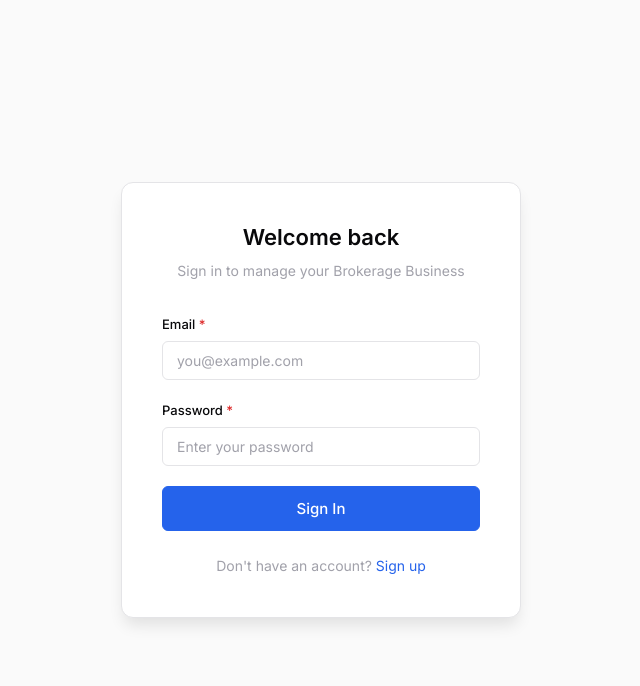
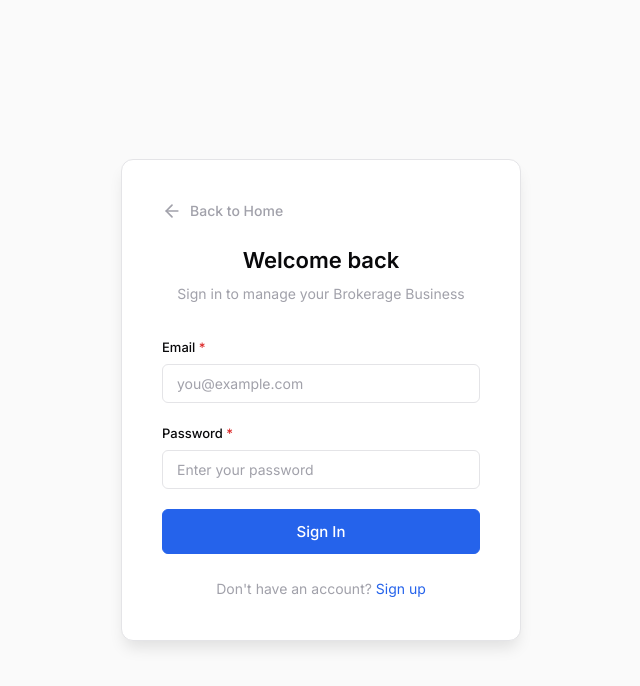
Before and after one commit to devgohel8520/broker-ms, a website: page login.html in a window 1280 px wide. Shown: the whole page, without its empty margins (319-959 px from the left). Drawn offline with Linux system fonts and the light colour scheme.

Commit message:
feat: add back to home link on login and signup pages

```diff
--- a/css/layout.css
+++ b/css/layout.css
@@ -445,6 +445,22 @@
   text-align: center;
   color: var(--text-muted);
   margin-bottom: 32px;
+}
+
+.auth-back-link {
+  display: inline-flex;
+  align-items: center;
+  gap: 8px;
+  color: var(--text-muted);
+  font-size: 14px;
+  font-weight: 500;
+  margin-bottom: 24px;
+  text-decoration: none;
+  transition: color var(--transition-fast);
+}
+
+.auth-back-link:hover {
+  color: var(--accent-primary);
 }
 
 .auth-form {
--- a/js/app.js
+++ b/js/app.js
@@ -91,6 +91,10 @@ const App = {
     }
 
     const content = `
+      <a href="landing.html" class="auth-back-link">
+        <svg xmlns="http://www.w3.org/2000/svg" width="20" height="20" viewBox="0 0 24 24" fill="none" stroke="currentColor" stroke-width="2" stroke-linecap="round" stroke-linejoin="round"><path d="m12 19-7-7 7-7"/><path d="M19 12H5"/></svg>
+        Back to Home
+      </a>
       <h2 class="auth-title">Welcome back</h2>
       <p class="auth-subtitle">Sign in to manage your Brokerage Business</p>
       <form class="auth-form" id="login-form">
@@ -142,6 +146,10 @@ const App = {
     }
 
     const content = `
+      <a href="landing.html" class="auth-back-link">
+        <svg xmlns="http://www.w3.org/2000/svg" width="20" height="20" viewBox="0 0 24 24" fill="none" stroke="currentColor" stroke-width="2" stroke-linecap="round" stroke-linejoin="round"><path d="m12 19-7-7 7-7"/><path d="M19 12H5"/></svg>
+        Back to Home
+      </a>
       <h2 class="auth-title">Create account</h2>
       <p class="auth-subtitle">Start managing your Brokerage Business today</p>
       <form class="auth-form" id="signup-form">
```
